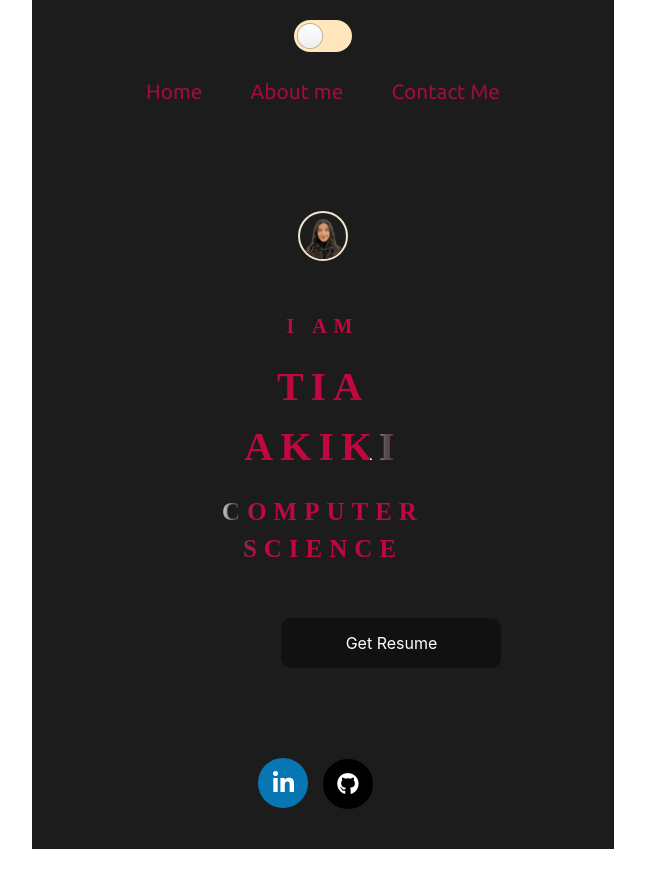
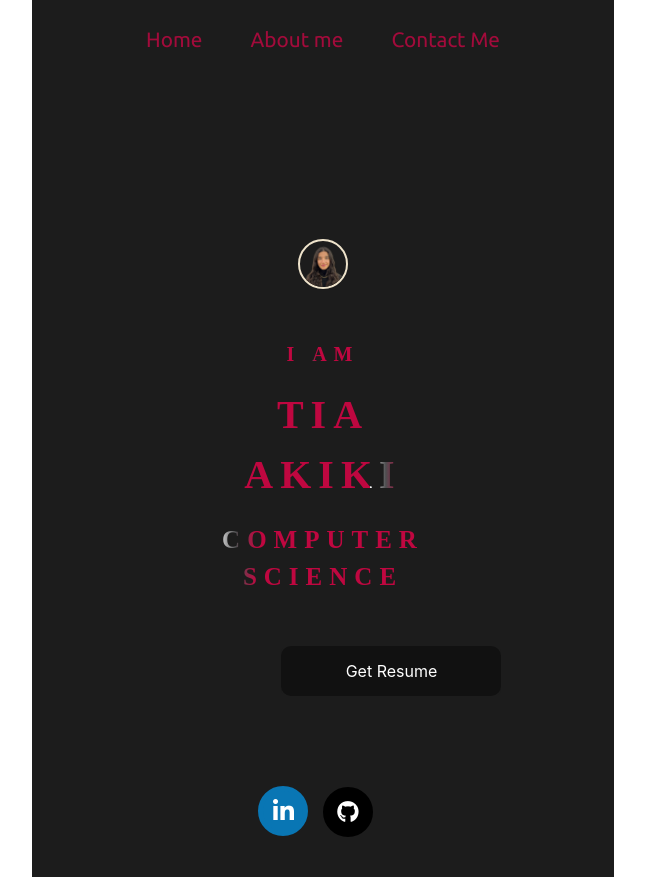
Before and after one commit to Tia4130/Portfolio, a React (Create React App) app: page / in a window 1280 px wide. Shown: the whole page, without its empty margins (317-962 px from the left). Before the commit the page ends 849 px from the top, so only its background shows below. Built offline with nearby package versions, Linux system fonts and the light colour scheme; a web font is replaced by a local one.

Commit message:
removing the switch until i fix it

```diff
--- a/src/App.js
+++ b/src/App.js
@@ -19,16 +19,15 @@ function App() {
   return (
     <ThemeContext.Provider value={{ theme, toogleTheme }}>
       <div className="App flex-column" id={theme}>
-        <div className='switch'>
+        {/* <div className='switch'>
           <label class="toggle">
             <input class="toggle-checkbox"
               type="checkbox"
               onChange={toogleTheme}
               checked={theme === "light"} />
             <div class="toggle-switch"></div>
-            {/* <span class="toggle-label" >{theme === "light" ? "light mode" : "dark mode"}</span> */}
           </label>
-        </div>
+        </div> */}
 
         <Routes>
           <Route path="/" element={<Home />} />
--- a/src/css/Contactme.css
+++ b/src/css/Contactme.css
@@ -320,7 +320,7 @@
     }
 
     .contact-me-part {
-        margin-top: 100px;
+        margin-top: 130px;
     }
 
     .glow-onhover-contactme-button {
--- a/src/css/Home.css
+++ b/src/css/Home.css
@@ -4,7 +4,8 @@
 
 .Home-container {
     color: white;
-    margin-top: 80px;
+    /* margin-top: 80px; */
+    margin-top: 160px;
 }
 
 #light .Home-container{
```
